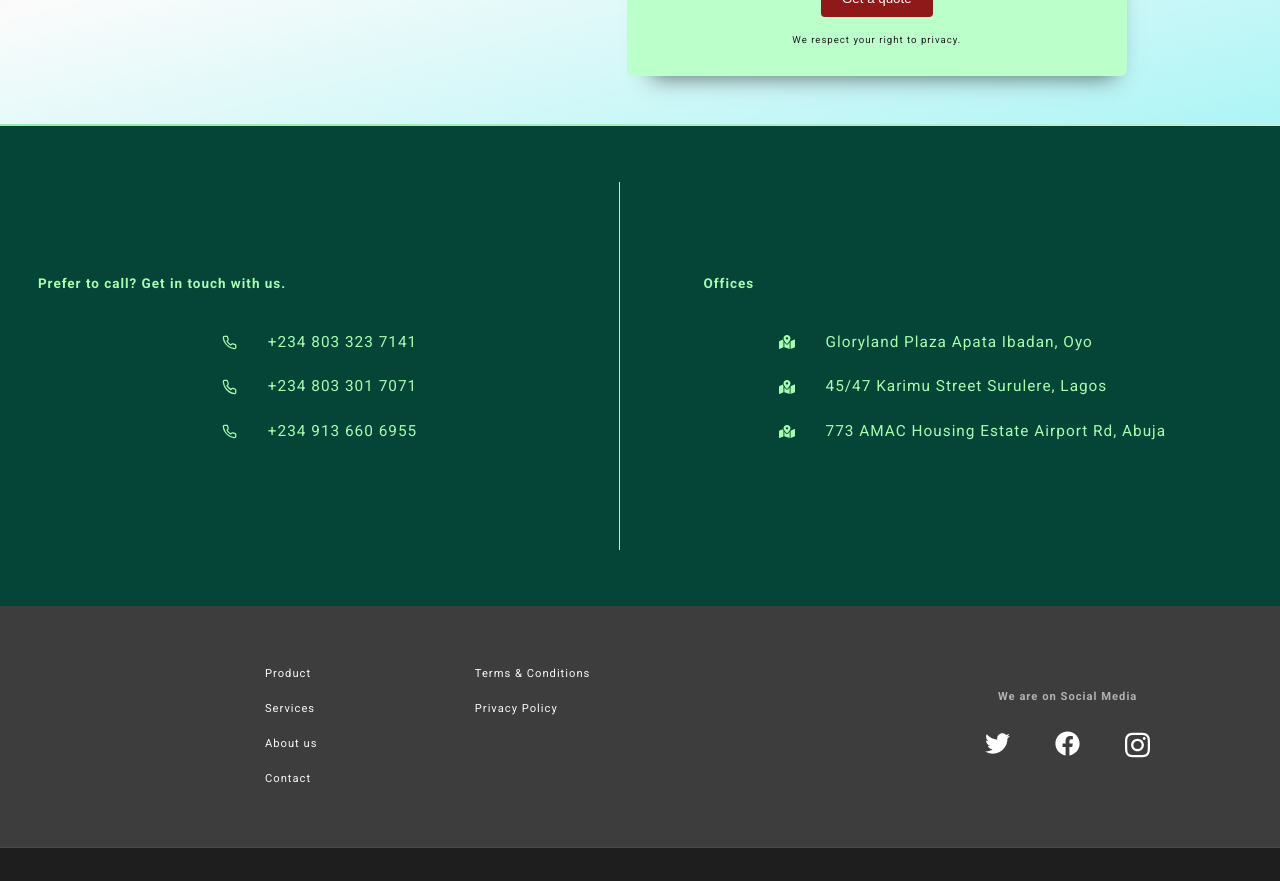
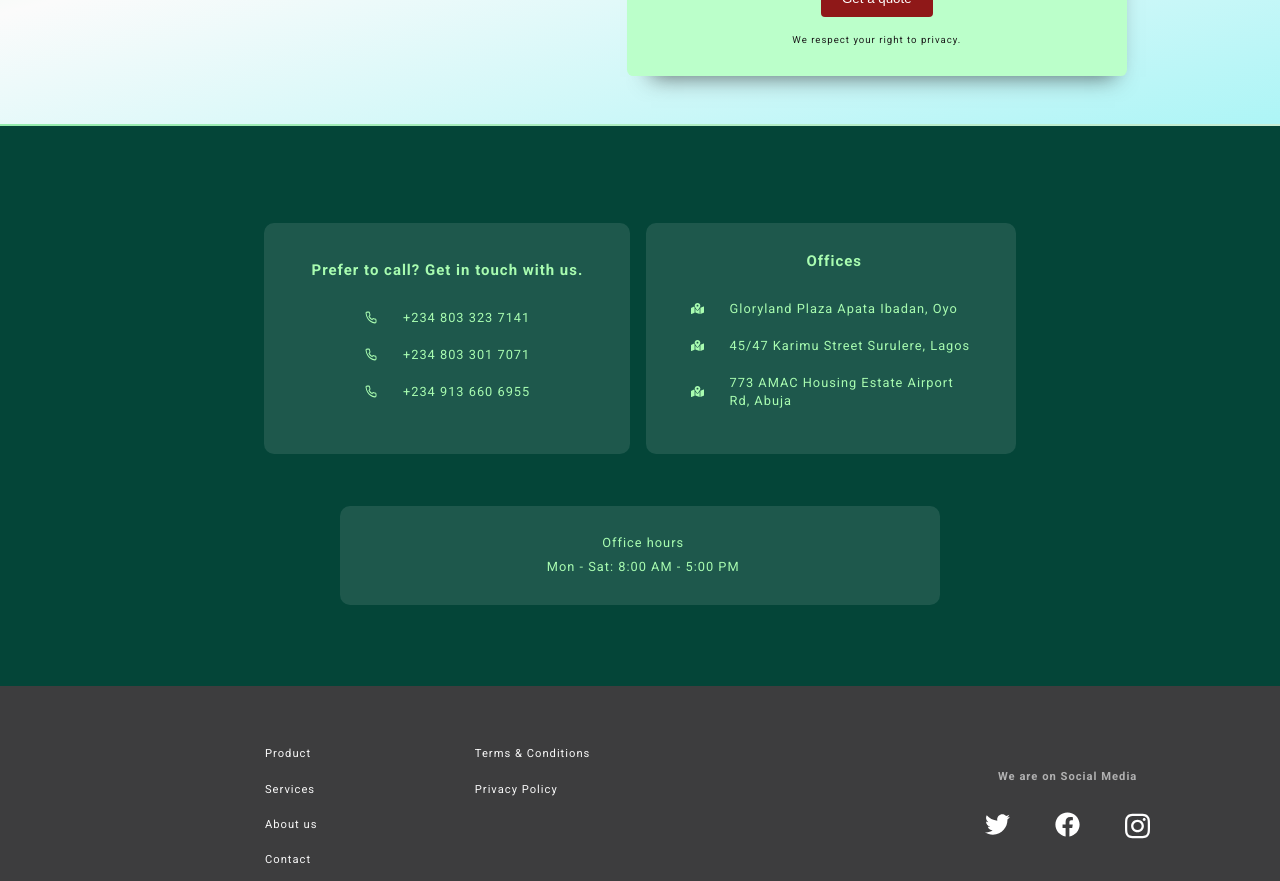
Before and after one commit to abeonweb/road-rescue-site, a React (Create React App) app: page /road-rescue-site/contacts in a window 1280 px wide. Shown: the part 720-1601 px from the top of the page. Built offline with nearby package versions, Linux system fonts and the light colour scheme.

Commit message:
update contact to include office hours

```diff
--- a/src/components/Contact.js
+++ b/src/components/Contact.js
@@ -3,29 +3,33 @@ import phone from "../images/phone.svg"
 import location from "../images/location.svg"
 
 
-export default function Contact(){
+export default function Contact() {
     return (
         <section id="contact" className="section section__contact">
+            <div className="contact-container">
                 <div className="contact--info">
-                <div className="contact--info--container">
                     <h3 className="contact--info--title">Prefer to call? Get in touch with us.</h3>
-                </div>
                     <ul className="contact--info--list">
-                    <li><img src={phone} alt="" className="contact--icon"/> +234 803 323 7141</li>
-                    <li><img src={phone} alt="" className="contact--icon"/> +234 803 301 7071</li>
-                    <li><img src={phone} alt="" className="contact--icon"/> +234 913 660 6955</li>
+                        <li><img src={phone} alt="" className="contact--icon" /> +234 803 323 7141</li>
+                        <li><img src={phone} alt="" className="contact--icon" /> +234 803 301 7071</li>
+                        <li><img src={phone} alt="" className="contact--icon" /> +234 913 660 6955</li>
                     </ul>
                 </div>
 
                 <div className="contact--info">
-                <div className="contact--info--container">
                     <h3 className="contact--info--title">Offices</h3>
+                    <ul className="contact--info--list">
+                        <li><img src={location} alt="" className="contact--icon" /> <p>Gloryland Plaza Apata Ibadan, Oyo</p></li>
+                        <li><img src={location} alt="" className="contact--icon" /> <p>45/47 Karimu Street Surulere, Lagos</p></li>
+                        <li><img src={location} alt="" className="contact--icon" /> <p>773 AMAC Housing Estate Airport Rd, Abuja</p></li>
+                    </ul>
                 </div>
-                <ul className="contact--info--list">
-                    <li><img src={location} alt="" className="contact--icon"/> <div>Gloryland Plaza Apata Ibadan, Oyo</div></li>
-                    <li><img src={location} alt="" className="contact--icon"/> <div>45/47 Karimu Street Surulere, Lagos</div></li>
-                    <li><img src={location} alt="" className="contact--icon"/> <div>773 AMAC Housing Estate Airport Rd, Abuja</div></li>
-                </ul>
+            </div>
+            <div className="contact--info">
+                <p>Office hours</p>
+                <p>
+                    Mon - Sat: 8:00 AM - 5:00 PM
+                </p>
             </div>
         </section>
     )
--- a/src/css/Contact.css
+++ b/src/css/Contact.css
@@ -1,35 +1,34 @@
 /* =============== CONTACTS =============== */
 .section__contact {
     min-height: 60vh;
-    padding: 3.5em 0;
+    background-color: var(--clr-hl-4);
     display: flex;
     flex-direction: column;
-    background-color: var(--clr-hl-4);
+    justify-content: center;
 }
 
+.contact-container {
+    padding: 0;
+    display: flex;
+    flex-direction: column;
+
+}
 
 .contact--info {
     display: flex;
     flex-direction: column;
     align-items: center;
     justify-content: center;
-    min-height: 40vh;
     width: 90%;
     color: var(--clr-hl);
-    margin: 0 0.2em;
-    padding: 0.5em;
+    padding: 2em;
     max-width: 600px;
-    margin: 0 auto;
+    margin: 2em auto;
     font-size: 0.8em;
-    letter-spacing: 1px;;
-}
+    letter-spacing: 1px;
+    background-color: rgba(255, 255, 255, 0.1);
+    border-radius: 10px;
 
-.contact--info:first-of-type {
-    border-bottom: 1px solid currentColor;
-}
-
-.contact__title--container {
-    padding-bottom: 0.5em;
 }
 
 .contact--info--title {
@@ -40,18 +39,9 @@
     margin-bottom: 1em;
 }
 
-.contact--info>div {
-    width: 100%;
-    padding: 0.5em 1em;
-    border-radius: 0.8em;
-    margin-bottom: 0em;
-    font-size: .9em;
-}
-
 .contact--info--list {
     list-style: none;
     padding: 0 1em;
-    font-size: 1.2em;
 }
 
 .contact--info--list li {
@@ -84,18 +74,21 @@
 
 @media (min-width: 690px) {
     .section__contact {
-        flex-direction: row;
+        justify-content: space-around;
+        align-items: center;
     }
 
-    .contact--info:first-of-type {
-        border-bottom: none;
-        border-right: 1px solid currentColor;
+    .contact-container {
+        flex-direction: row;
+        gap:1em;
+        justify-content: space-around;
     }
+
     .contact--info:last-of-type {
         padding-left: 2.5em;
     }
 
     .contact--info {
-        width: 50%;
+        margin: 2em 0;
     }
 }
```
Lines whose indentation alone changed are shown as unchanged.
